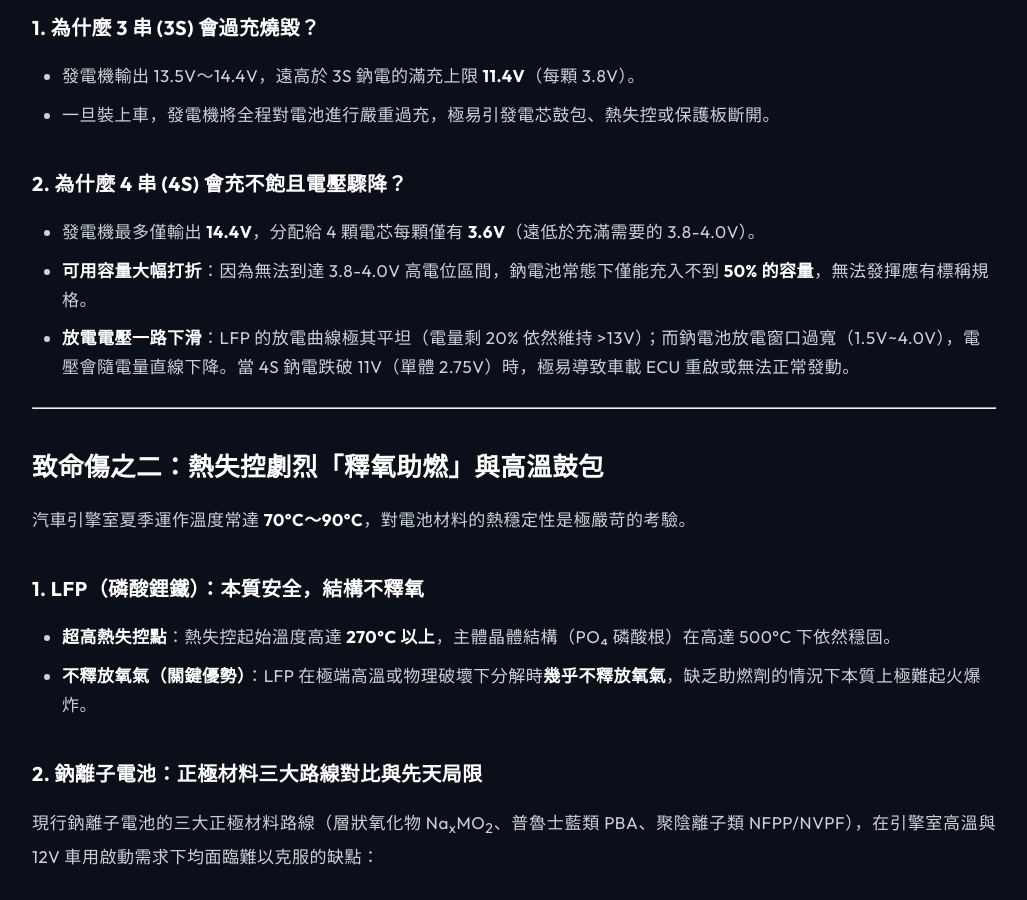
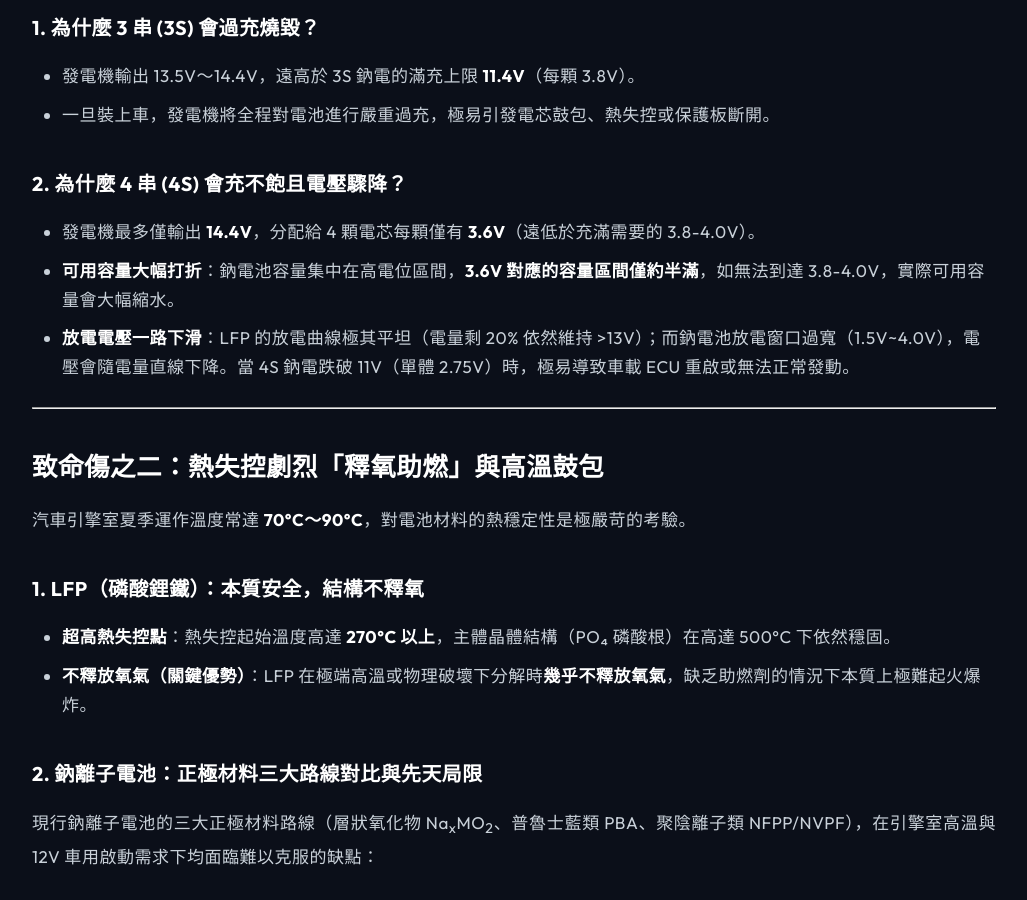
Before and after one commit to 1stbenz/1stbenz.github.io, a Jekyll site: the page built from _posts/zh/2026-07-10-sodium-ion-battery-analysis.md, in a window 1280 px wide and 900 px high, scrolled down 1250 px. Shown: the whole window, without its empty margins (126-1153 px from the left). Built offline with Jekyll 4.4.1, drawn with Linux system fonts in a browser that asks for light colours; comment, search, counter and statistics services are not loaded.

Commit message:
Update 2026-07-10-sodium-ion-battery-analysis.md

```diff
--- a/_posts/zh/2026-07-10-sodium-ion-battery-analysis.md
+++ b/_posts/zh/2026-07-10-sodium-ion-battery-analysis.md
@@ -54,7 +54,7 @@ faq:
 
 ### 2. 為什麼 4 串 (4S) 會充不飽且電壓驟降？
 - 發電機最多僅輸出 **14.4V**，分配給 4 顆電芯每顆僅有 **3.6V**（遠低於充滿需要的 3.8-4.0V）。
-- **可用容量大幅打折**：因為無法到達 3.8-4.0V 高電位區間，鈉電池常態下僅能充入不到 **50% 的容量**，無法發揮應有標稱規格。
+- **可用容量大幅打折**：鈉電池容量集中在高電位區間，**3.6V 對應的容量區間僅約半滿**，如無法到達 3.8-4.0V，實際可用容量會大幅縮水。
 - **放電電壓一路下滑**：LFP 的放電曲線極其平坦（電量剩 20% 依然維持 >13V）；而鈉電池放電窗口過寬（1.5V~4.0V），電壓會隨電量直線下降。當 4S 鈉電跌破 11V（單體 2.75V）時，極易導致車載 ECU 重啟或無法正常發動。
 
 ---
```
